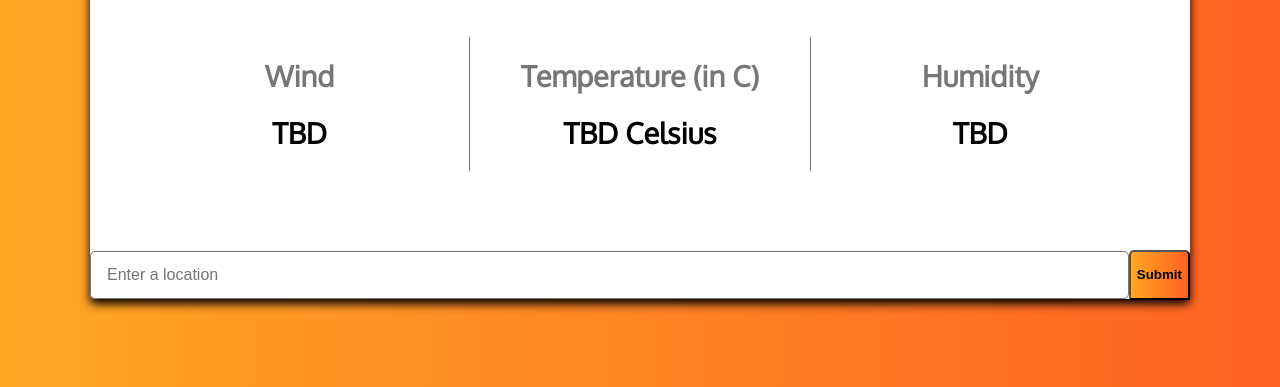
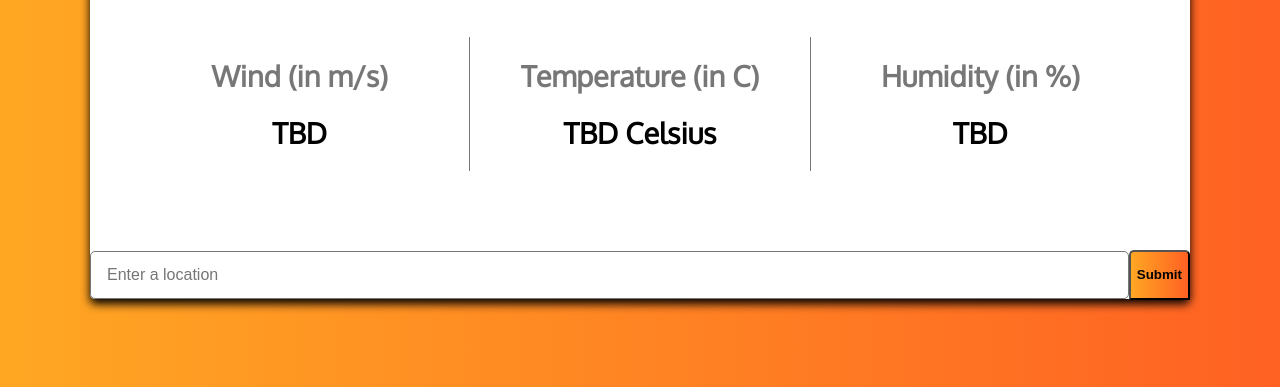
Before and after one commit to deveshsr124/WeatherApp, a website: page public/index.html in a window 1280 px wide. Shown: the part 413-800 px from the top of the page. Drawn offline with Linux system fonts and the light colour scheme; a web font is replaced by a local one.

Commit message:
small changes

```diff
--- a/public/index.html
+++ b/public/index.html
@@ -19,7 +19,7 @@
         </div>
         <div class="detail-section">
           <div class="detail">
-            <div class="title">Wind</div>
+            <div class="title">Wind (in m/s)</div>
             <div class="value" data-wind>TBD</div>
           </div>
           <div class="detail bordered">
@@ -27,7 +27,7 @@
             <div class="value" data-temperature>TBD Celsius</div>
           </div>
           <div class="detail">
-            <div class="title">Humidity</div>
+            <div class="title">Humidity (in %)</div>
             <div class="value" data-Humidity>TBD</div>
           </div>
         </div>
```
